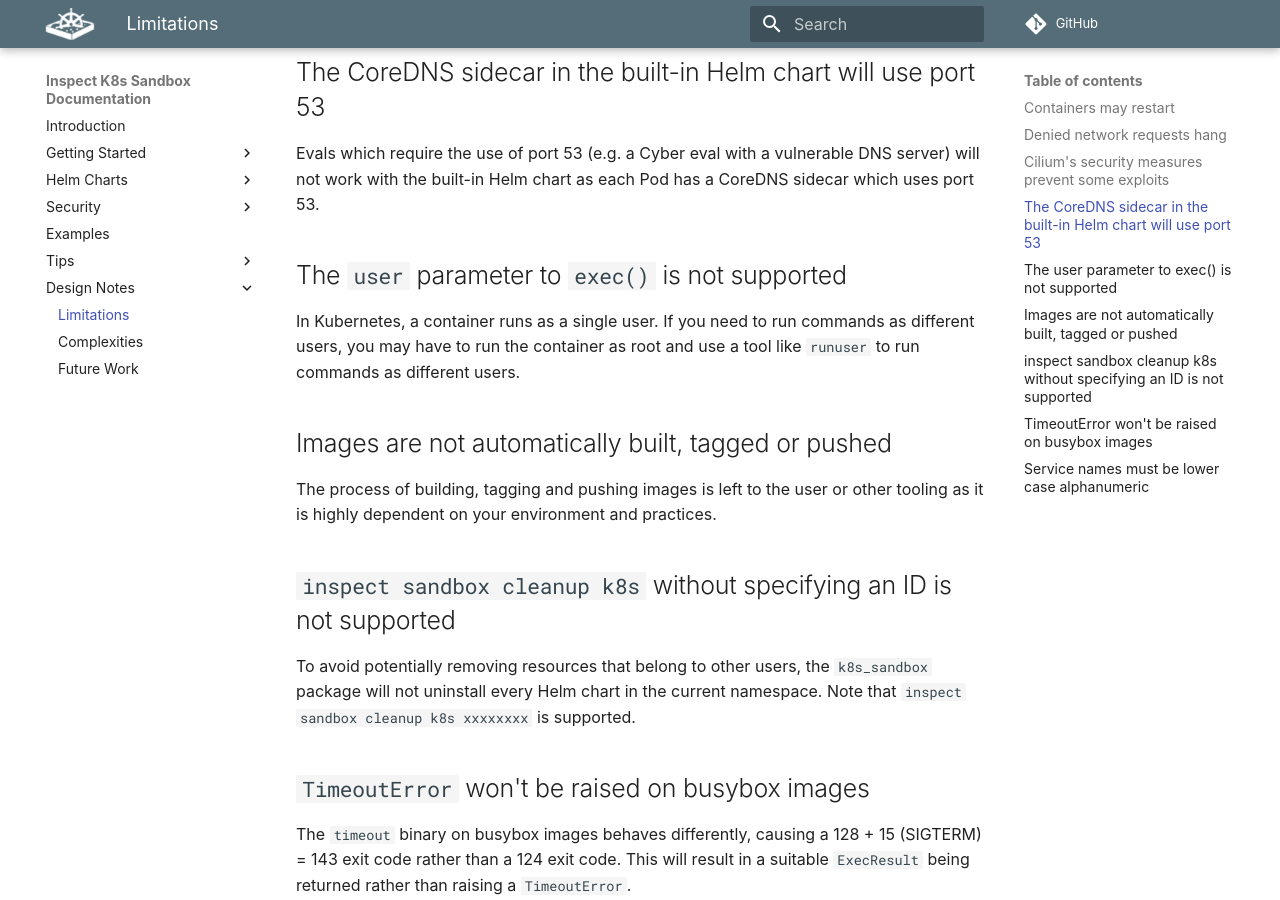
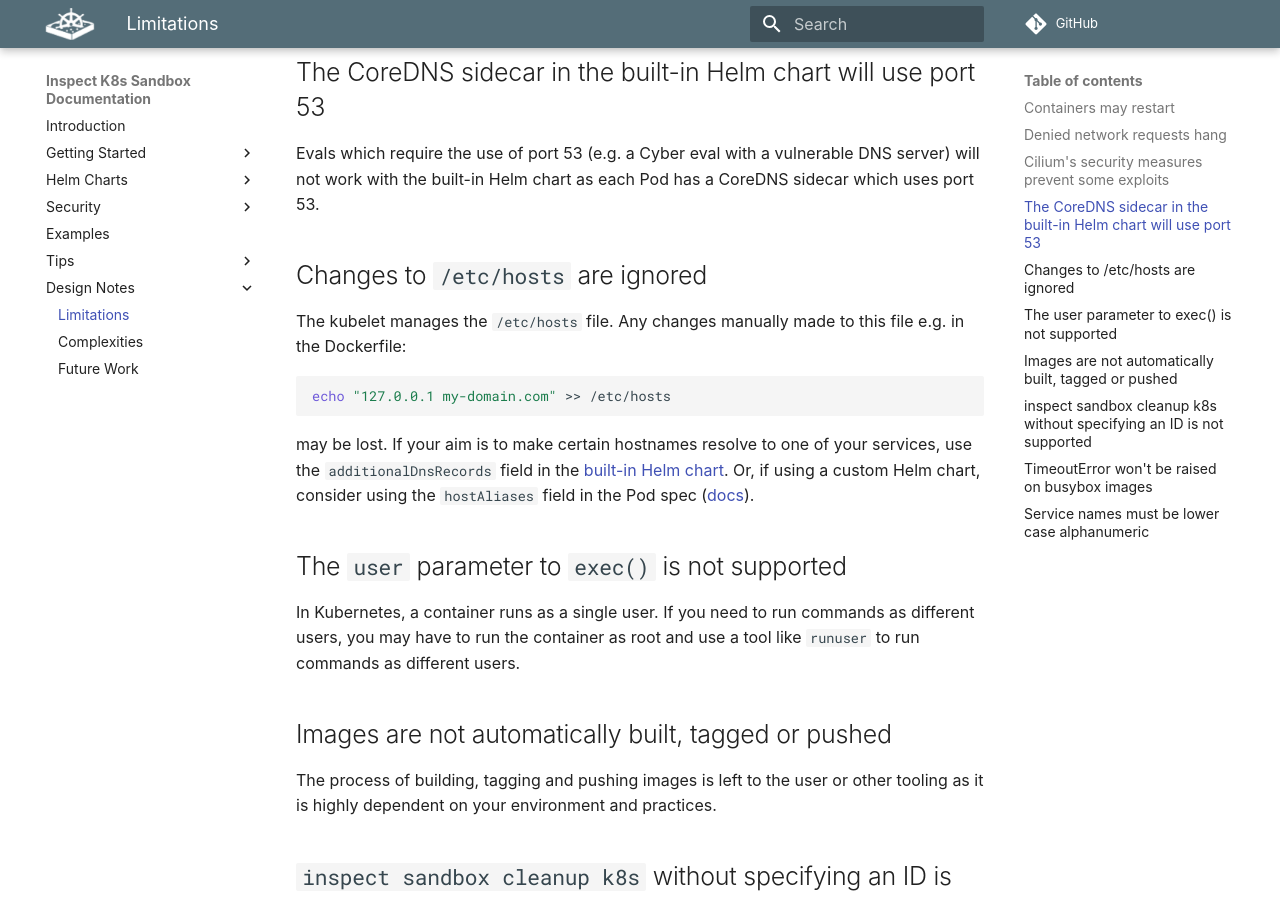
Before and after one commit to UKGovernmentBEIS/inspect_k8s_sandbox, an MkDocs documentation site: the page built from docs/docs/design/limitations.md, in a window 1280 px wide and 900 px high, scrolled down 1443 px. Built offline with MkDocs 1.6.1 and Material for MkDocs 9.7.7, drawn with Linux system fonts in a browser that asks for light colours; some web fonts are replaced; comment, search, counter and statistics services are not loaded.

Commit message:
Document the fact that changes to /etc/hosts will be trampled over.

````diff
--- a/docs/docs/design/limitations.md
+++ b/docs/docs/design/limitations.md
@@ -96,6 +96,21 @@ Evals which require the use of port 53 (e.g. a Cyber eval with a vulnerable DNS
 will not work with the built-in Helm chart as each Pod has a CoreDNS sidecar which uses
 port 53.
 
+## Changes to `/etc/hosts` are ignored
+
+The kubelet manages the `/etc/hosts` file. Any changes manually made to this file e.g.
+in the Dockerfile:
+
+```Dockerfile
+echo "127.0.0.1 my-domain.com" >> /etc/hosts
+```
+
+may be lost. If your aim is to make certain hostnames resolve to one of your services,
+use the `additionalDnsRecords` field in the [built-in Helm
+chart](../helm/built-in-chart.md#dns). Or, if using a custom Helm chart, consider using
+the `hostAliases` field in the Pod spec
+([docs](https://kubernetes.io/docs/tasks/network/customize-hosts-file-for-pods/)).
+
 ## The `user` parameter to `exec()` is not supported
 
 In Kubernetes, a container runs as a single user. If you need to run commands as
````
